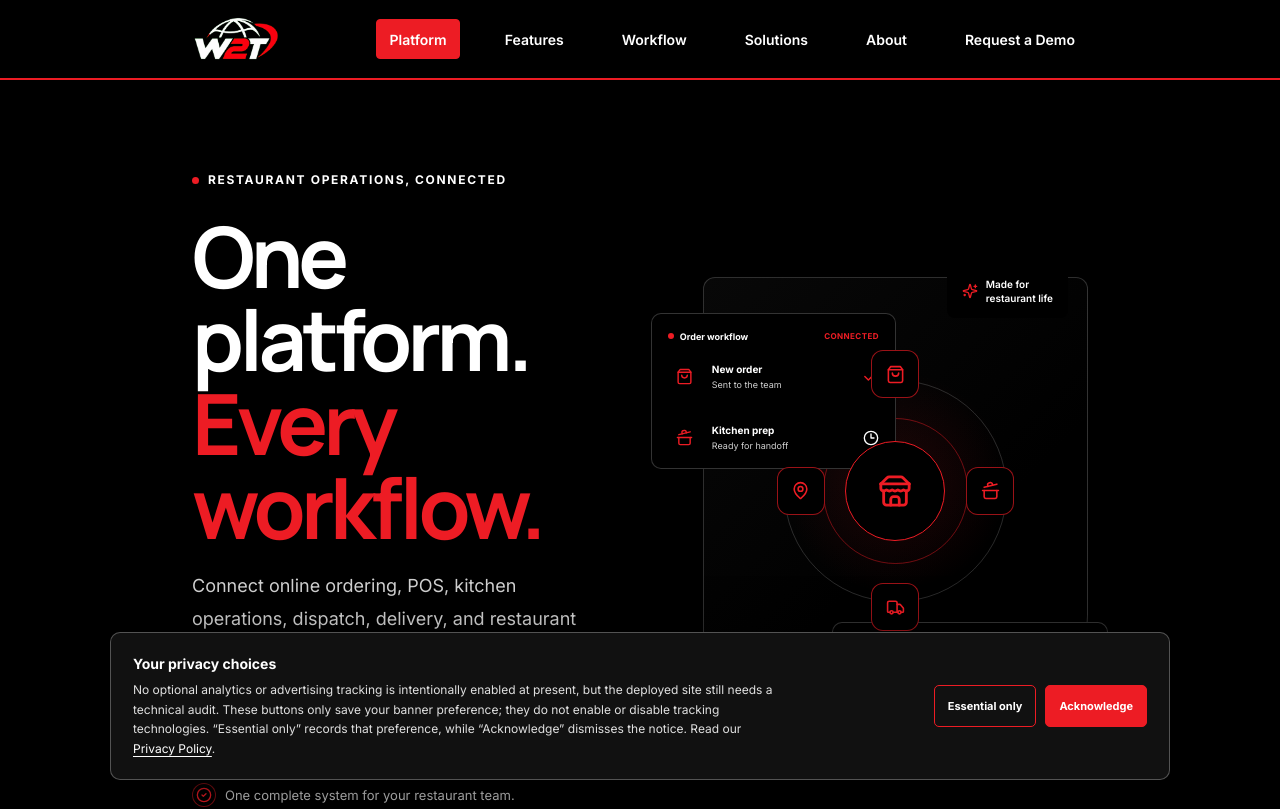
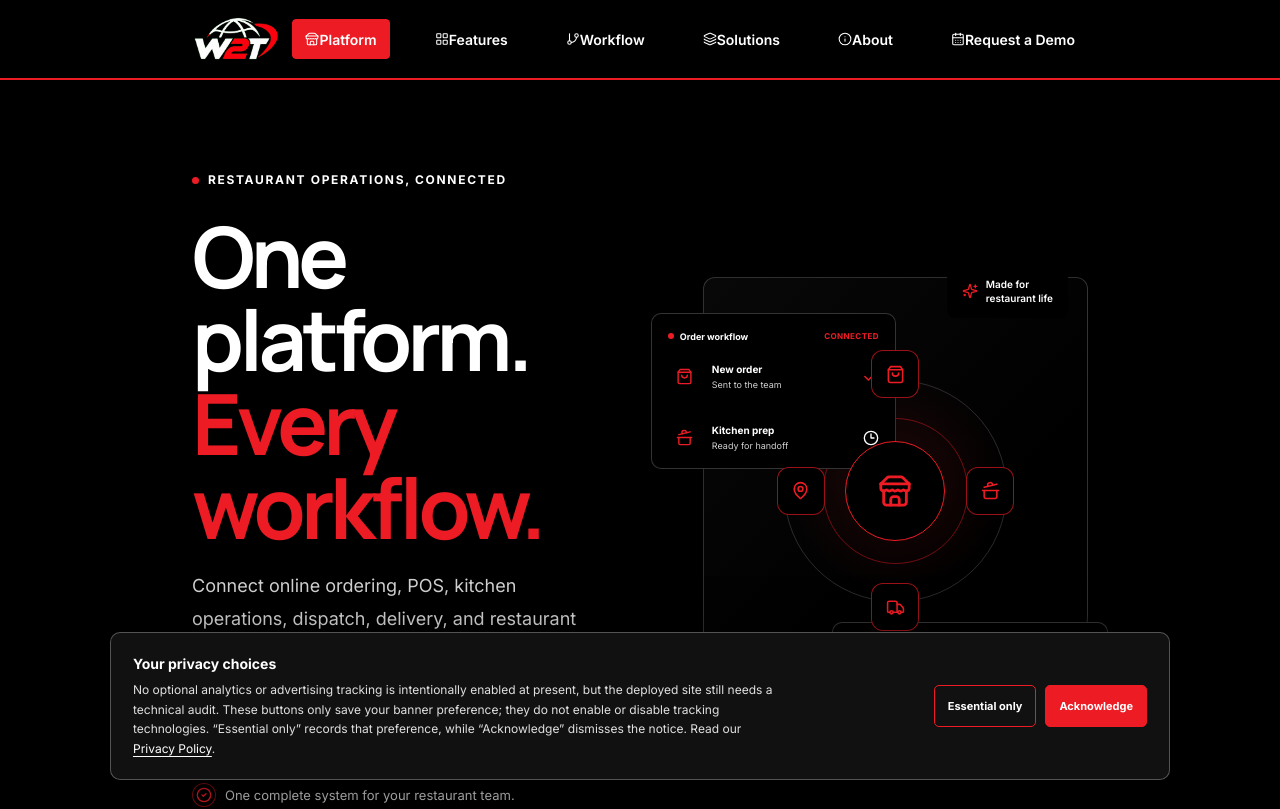
Before and after one commit to Jrnotjunior/web2table.io, a React (Vite) app: page / in a window 1280 px wide. Shown: the top 809 px of the page. Built offline with nearby package versions, Linux system fonts and the light colour scheme.

Commit message:
Add workspace-style icons to primary navigation

```diff
--- a/src/components/layout/SiteHeader.tsx
+++ b/src/components/layout/SiteHeader.tsx
@@ -1,6 +1,6 @@
 import { useEffect, useRef, useState } from 'react'
 import { useLocation } from 'react-router-dom'
-import { Menu, X } from 'lucide-react'
+import { CalendarDays, GitBranch, Info, Layers, LayoutGrid, Menu, Store, X } from 'lucide-react'
 import Brand from '../Brand'
 import { navigationItems } from '../../content/navigation'
 import { getHomePath } from '../../utils/paths'
@@ -12,6 +12,14 @@ export default function SiteHeader() {
   const isHomePage = location.pathname === '/'
   const homePath = getHomePath()
   const menuButtonRef = useRef<HTMLButtonElement>(null)
+  const navigationIcons = {
+    Platform: Store,
+    Features: LayoutGrid,
+    Workflow: GitBranch,
+    Solutions: Layers,
+    About: Info,
+    'Request a Demo': CalendarDays,
+  }
 
   useEffect(() => {
     if (!isHomePage) return
@@ -39,7 +47,8 @@ export default function SiteHeader() {
         {navigationItems.map(item => {
           const sectionId = item.href.startsWith('#') ? item.href.slice(1) : ''
           const isActive = isHomePage && activeSection === sectionId
-          return <a key={item.label} href={isHomePage ? item.href : `${homePath}${item.href}`} className={isActive ? 'is-active' : undefined} aria-current={isActive ? 'location' : undefined} onClick={() => { setOpen(false); if (isHomePage) setActiveSection(sectionId) }}>{item.label}</a>
+          const Icon = navigationIcons[item.label as keyof typeof navigationIcons]
+          return <a key={item.label} href={isHomePage ? item.href : `${homePath}${item.href}`} className={isActive ? 'is-active' : undefined} aria-current={isActive ? 'location' : undefined} onClick={() => { setOpen(false); if (isHomePage) setActiveSection(sectionId) }}><Icon size={14} strokeWidth={1.8} aria-hidden="true" /><span>{item.label}</span></a>
         })}
       </nav>
     </div>
```
